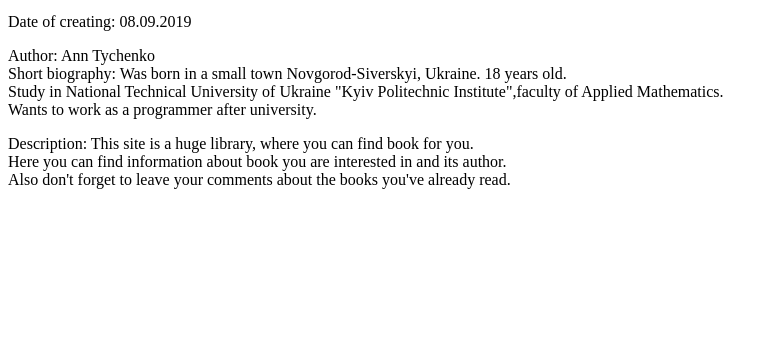
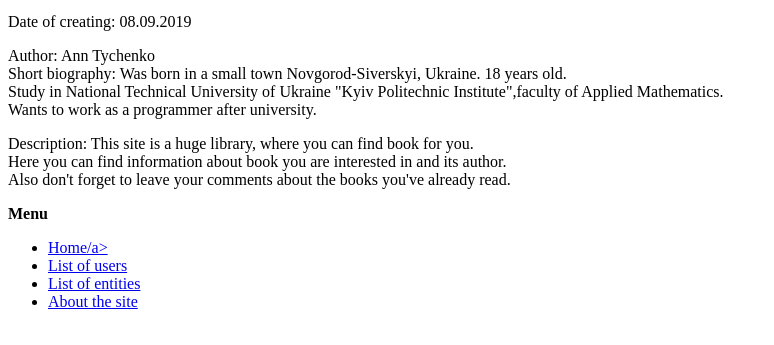
Before and after one commit to Madsora/webprogbase-lab1, a plain HTML site: page about.html in a window 1280 px wide. Shown: the part 101-446 px from the top of the page, without its empty margins (0-774 px from the left). Drawn offline with Linux system fonts and the light colour scheme.

Commit message:
Update about.html

```diff
--- a/about.html
+++ b/about.html
@@ -13,5 +13,12 @@
   <p>Author: Ann Tychenko<br/>Short biography: Was born in a small town Novgorod-Siverskyi, Ukraine. 18 years old.<br/>Study in National Technical University of Ukraine "Kyiv Politechnic Institute",faculty of Applied Mathematics.<br/>Wants to work as a programmer after university.<br/>
   </p>
   <p>Description: This site is a huge library, where you can find book for you.<br/> Here you can find information about book you are interested in and its author.<br/>Also don't forget to leave your comments about the books you've already read.</p>
+  <p><b>Menu</b></p>
+  <ul>
+    <li><a href="https://madsora.github.io/webprogbase-lab1/">Home/a></li>
+    <li><a href="https://madsora.github.io/webprogbase-lab1/users.html">List of users</a></li>
+    <li><a href="https://madsora.github.io/webprogbase-lab1/tasks.html">List of entities</a></li>
+    <li><a href="https://madsora.github.io/webprogbase-lab1/about.html">About the site</a></li>
+  <ul/>
 </body>
 </html>
```
